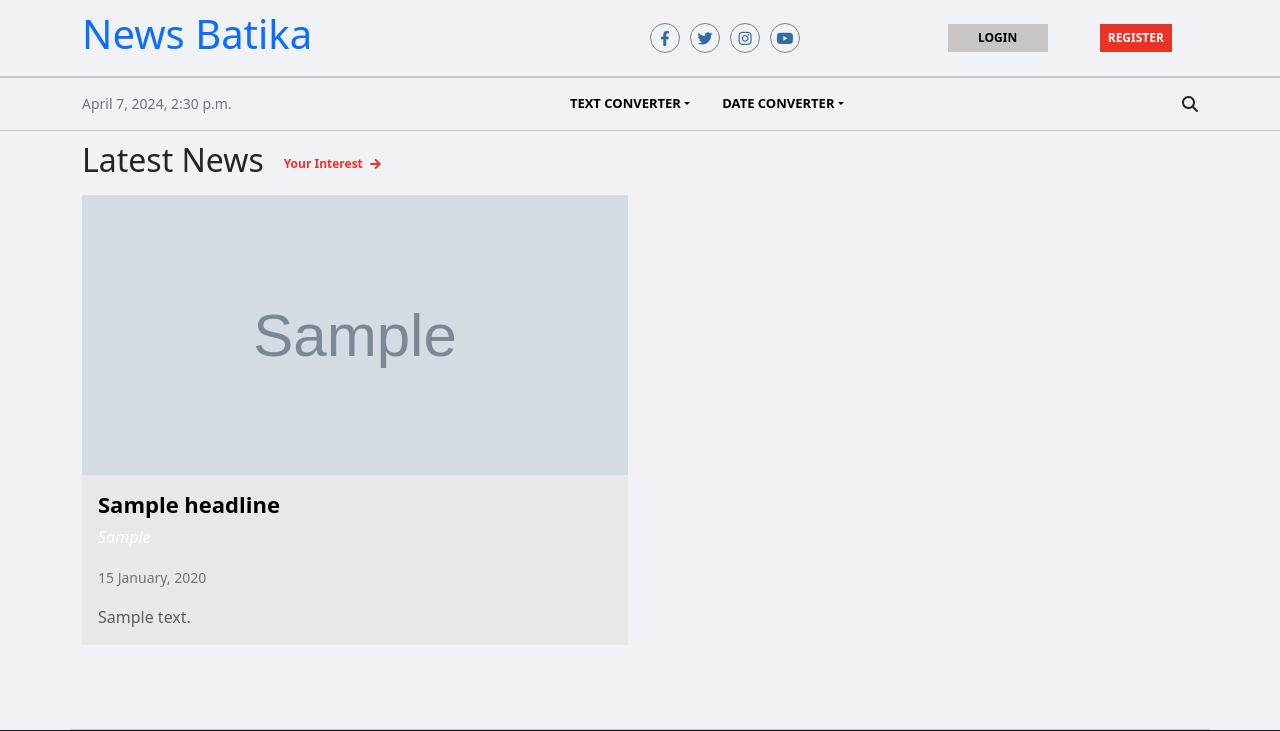
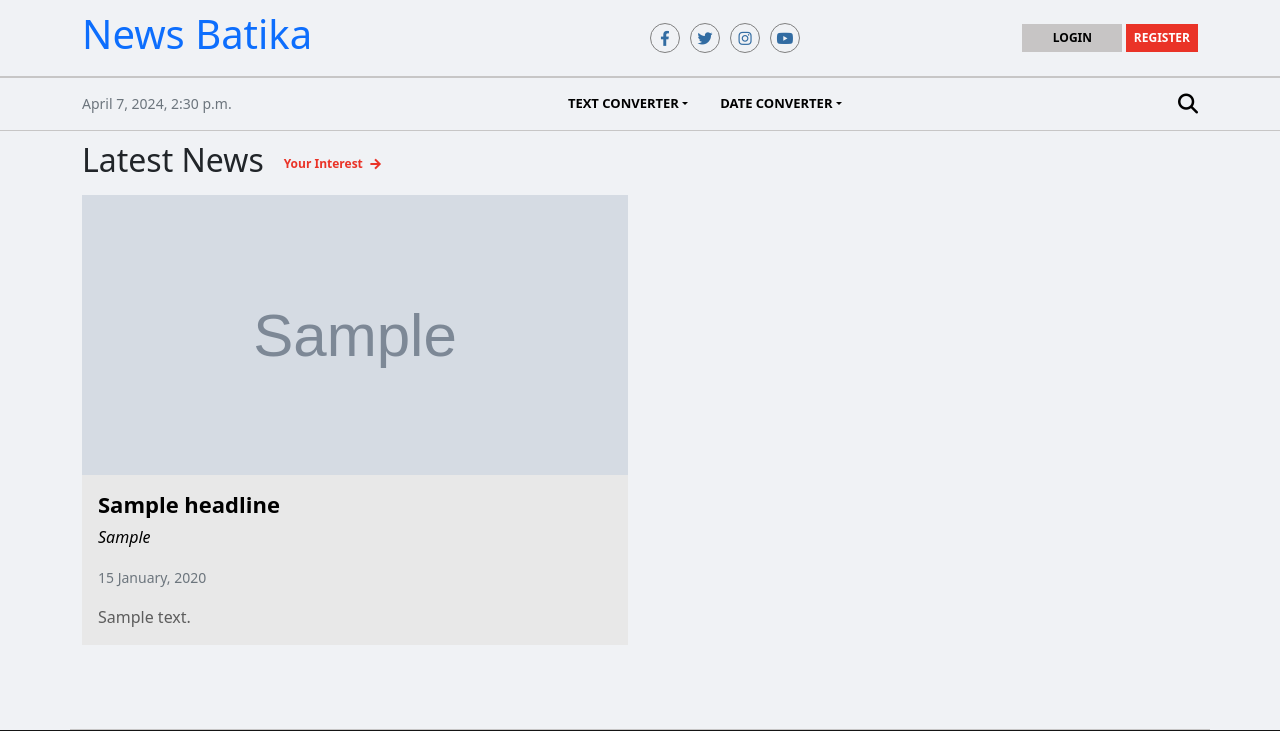
Before and after one commit to lemonnaid/News-Batika, a Django app: page / in a window 1280 px wide. Shown: the top 731 px of the page. Run offline with Django 5.2, Linux system fonts and the light colour scheme; tables that the repository leaves empty hold one stand-in row (values such as "Sample post"); grey boxes marked "Sample" are stand-in pictures.

Commit message:
added searching feature and refresh the page after visiting news with news recommendation

```diff
--- a/news/templates/news/base.html
+++ b/news/templates/news/base.html
@@ -12,9 +12,8 @@
     <link rel="stylesheet" href="https://fonts.googleapis.com/css2?family=Material+Symbols+Outlined:opsz,wght,FILL,GRAD@48,400,0,0" />
     <link href="https://fonts.googleapis.com/css2?family=Mukta:wght@200;300;400;500;600;700;800display=swap" rel="stylesheet" />
     <link rel="stylesheet" href="https://cdnjs.cloudflare.com/ajax/libs/font-awesome/6.4.0/css/all.min.css" />
-    <link rel='stylesheet' type='text/css' media='screen' href='{% static "style/style.css" %}'>
+    <link rel="stylesheet" type="text/css" media="screen" href='{% static "style/style.css" %}' />
     <script src="{% static 'js/main.js' %}"></script>
-
   </head>
   <body>
     <header>
@@ -42,19 +41,13 @@
             </div>
             <div class="site-button">
               {% if user.is_authenticated %}
-                <a href="{% url 'logout' %}" role="button" class="login-btn">LOGOUT</a>
+              <a href="{% url 'logout' %}" role="button" class="login-btn">LOGOUT</a>
               {% else %}
-                <a href="{% url 'login' %}" role="button" class="login-btn">LOGIN</a>
-                <a href="{% url 'register' %}" role="button" class="subscribe-btn">REGISTER</a>
+              <a href="{% url 'login' %}" role="button" class="login-btn">LOGIN</a>
+              <a href="{% url 'register' %}" role="button" class="subscribe-btn">REGISTER</a>
+              {% endif %} {% if user.is_authenticated and user.is_staff %}
+              <a href="{% url 'scrape' %}" role="button" class="subscribe-btn">FETCH NEWS</a>
               {% endif %}
-              {% if user.is_authenticated and user.is_staff %}
-                 <a href="{% url 'scrape' %}" role="button" class="subscribe-btn">FETCH NEWS</a>
-              {% endif %}
-
-
-
-
-
             </div>
           </div>
         </div>
@@ -79,25 +72,24 @@
                   <li><a class="dropdown-item" href="#">English to Nepali</a></li>
                 </ul>
               </li>
-
             </ul>
           </div>
-          <div class="search-icon">
-            <i class="fa-solid fa-magnifying-glass"></i>
+          <div class="search-icon-div">
+            <input type="text" id="searchField" placeholder="Search..." style="display: none" />
+            <a href="#" onclick="toggleSearch()">
+              <i class="fa-solid search-icon fa-magnifying-glass" onclick="search_news()"></i>
+            </a>
           </div>
         </div>
       </section>
     </header>
-    {% block content %}
-    {% endblock content %}
+    {% block content %} {% endblock content %}
     <footer class="section-6">
       <div class="container footer-container">
         <div class="row">
           <div class="col-md-3 footer-column">
             <h5 class="footer-title">ABOUT US</h5>
-            <p class="footer-para">News aggregator system plays a crucial role in assisting users to stay updated with the
-              latest news across various topics and sources in today&#39;s rapidly evolving digital landscape.
-            </p>
+            <p class="footer-para">News aggregator system plays a crucial role in assisting users to stay updated with the latest news across various topics and sources in today&#39;s rapidly evolving digital landscape.</p>
             <div class="site-social-icons">
               <div class="footer-social-handles">
                 <a class="footer-nav-icon" href="#"
@@ -120,13 +112,14 @@
           </div>
           <div class="col-md-3 footer-column">
             <h5 class="footer-title">CONTACT US</h5>
-            <p class="mb-2 footer-para1"><i class="fa fa-map-marker-alt  me-3"></i>Kathmandu, Nepal</p>
+            <p class="mb-2 footer-para1"><i class="fa fa-map-marker-alt me-3"></i>Kathmandu, Nepal</p>
             <p class="mb-2"><i class="fa fa-phone-alt me-3"></i>9867178418</p>
-            <p class="mb-2 footer-para3"><i class="fa fa-envelope  me-3"></i>aayushaghimire56@gmail.com</p>
+            <p class="mb-2 footer-para3"><i class="fa fa-envelope me-3"></i>aayushaghimire56@gmail.com</p>
           </div>
           <div class="col-md-6 google-map-div">
             <div class="ratio ratio-21x9">
-              <iframe src="https://www.google.com/maps/embed?pb=!1m18!1m12!1m3!1d3974.058047322807!2d85.30971419829588!3d27.707626644522417!2m3!1f0!2f0!3f0!3m2!1i1024!2i768!4f13.1!3m3!1m2!1s0x39eb19077ca219b7%3A0xcada8fb23a81a282!2sPadmakanya%20Multiple%20Campus!5e0!3m2!1sen!2snp!4v1712523519541!5m2!1sen!2snp" width="600" height="450" style="border:0;" allowfullscreen="" loading="lazy" referrerpolicy="no-referrer-when-downgrade"></iframe>            </div>
+              <iframe src="https://www.google.com/maps/embed?pb=!1m18!1m12!1m3!1d3974.058047322807!2d85.30971419829588!3d27.707626644522417!2m3!1f0!2f0!3f0!3m2!1i1024!2i768!4f13.1!3m3!1m2!1s0x39eb19077ca219b7%3A0xcada8fb23a81a282!2sPadmakanya%20Multiple%20Campus!5e0!3m2!1sen!2snp!4v1712523519541!5m2!1sen!2snp" width="600" height="450" style="border: 0" allowfullscreen="" loading="lazy" referrerpolicy="no-referrer-when-downgrade"></iframe>
+            </div>
           </div>
         </div>
       </div>
--- a/news/templates/news/index.html
+++ b/news/templates/news/index.html
@@ -22,7 +22,8 @@
           <div class="row">
             <div class="col-md-6 mb-4">
               <div class="card section-3-hero-card">
-                <a class="section-3-card-overlay-tiltle" target="_blank" href="{{head.url}}">
+                <a class="section-3-card-overlay-tiltle" href=javascript:void(0)
+                onclick="open_link_and_get_similar_news('{{head.url}}', {{head.id}}, '{{authenticated}}')">
                 {% if head.image %}
                   <img src="{{head.image}}" class="card-img-top section-3-hero-card-image" alt="..." />
                 {% else %}
@@ -30,10 +31,11 @@
                 {% endif %}
                 <div class="card-body hero-card-body section-3-hero-card-body">
                   <h5 class="card-title section-3-hero-card-title">
-                    <a href={{head.url}} target="_blank"><p class="card-text hero-news-heading">{{head.title}}</p></a>
+                    <a  href=javascript:void(0)
+                    onclick="open_link_and_get_similar_news('{{head.url}}', {{head.id}}, '{{authenticated}}')"><p class="card-text hero-news-heading">{{head.title}}</p></a>
                   </h5>
                   <p class="card-text">
-                    <a class="section-3-card-overlay-tiltle news-portal-name " target="_blank" href="{{news.url}}">{{head.news_source}}</a>
+                    <a class="section-3-card-overlay-tiltle npn-text-color news-portal-name " target="_blank" href="{{news.url}}">{{head.news_source}}</a>
 
                   </p>
                   <p class="card-text">
@@ -54,16 +56,18 @@
                     <div class="col-md-8 right-hori-card">
                       <div class="card-body hori-card-body">
                         <h5 class="card-title">
-                          <a class="hori-card-title" target="_blank" href="{{n.url}}">{{n.title}}</a>
+                          <a class="hori-card-title" href=javascript:void(0)
+                          onclick="open_link_and_get_similar_news('{{n.url}}', {{n.id}}, '{{authenticated}}')">{{n.title}}</a>
                         </h5>
-                        <a class="section-3-card-overlay-tiltle news-portal-name " target="_blank" href="{{news.url}}">{{n.news_source}}</a>
+                        <a class="section-3-card-overlay-tiltle npn-text-color news-portal-name " target="_blank" href="{{news.url}}">{{n.news_source}}</a>
                         <p class="card-text">
                           <small class="text-muted">{{n.pub_date|date:"d F, Y"}}</small>
                         </p>
                       </div>
                     </div>
                     <div class="col-md-4">
-                      <a class="section-3-card-overlay-tiltle" target="_blank" href="{{n.url}}">
+                      <a class="section-3-card-overlay-tiltle" href=javascript:void(0)
+                      onclick="open_link_and_get_similar_news('{{n.url}}', {{n.id}}, '{{authenticated}}')">
                       {% if n.image %}
                         <img src="{{n.image}}" class="img-fluid hori-card-img" alt="..." />
                       {% else %}
@@ -81,7 +85,8 @@
             {% for news in latest_all_news %}
               <div class="col-md-3">
                 <div class="card section-3-card-overlay">
-                  <a class="section-3-card-overlay-tiltle" target="_blank" href="{{news.url}}">
+                  <a class="section-3-card-overlay-tiltle"  href=javascript:void(0)
+                    onclick="open_link_and_get_similar_news('{{news.url}}', {{news.id}}, '{{authenticated}}')">
                     <img src="{{news.image}}" class="card-img section-3-card-img-overlay" alt="..." />
                     <div class="card-img-overlay card-img-overlay-section-3">
                       <h5 class="card-title">
--- a/news/urls.py
+++ b/news/urls.py
@@ -11,4 +11,5 @@ urlpatterns = [
     path(
         "similar_news/<int:news_id>/", views.get_similar_news, name="get_similar_news"
     ),
+    path("search/<str:search_text>", views.search_news, name="search_news")
 ]
--- a/news/views.py
+++ b/news/views.py
@@ -112,3 +112,30 @@ def get_similar_news(request, news_id):
     }
 
     return render(request, "news/index.html", context)
+
+
+def search_news(request, search_text):
+    logger.info("Searching News")
+    searched_news = Headline.objects.filter(description__icontains=search_text).order_by("-id")
+    latest_news, latest_all_news,random_three = list(), list(), list()
+    if searched_news:
+        latest_news = searched_news[0]
+    if len(searched_news) > 3:
+        random_three = searched_news[1:4]
+    if len(searched_news) > 4:
+        latest_all_news = searched_news[4:]
+
+    clean_text = "No News Found. Please try searching other news"
+    if latest_news:
+        clean_text = latest_news.description
+
+    context = {
+        "head": latest_news,
+        "random_three": random_three,
+        "latest_all_news": latest_all_news,
+        "clean_text": clean_text,
+        "date": datetime.now(),
+        "authenticated": request.user.is_authenticated,
+    }
+
+    return render(request, "news/index.html", context)
--- a/static/js/main.js
+++ b/static/js/main.js
@@ -64,17 +64,36 @@ function compare_passwords() {
   return true;
 }
 
+//Search box field part of code
+
+function toggleSearch() {
+  let searchField = document.getElementById("searchField");
+  if (searchField.style.display === "none") {
+    searchField.style.display = "inline-block";
+    searchField.focus();
+  } else {
+    searchField.style.display = "none";
+  }
+}
 
 function open_link_and_get_similar_news(redirect_url, news_id, authenticated) {
   // Open a new window with the specified redirect URL
   window.open(redirect_url, "_blank");
 
-  if (authenticated){
-   window.location.href=`https://localhost/get_similar_news/${news_id}`
+  if (authenticated == "True") {
+    console.log("Getting similar news");
+    window.location.href = `http://localhost:8000/similar_news/${news_id}`;
   }
+}
 
-};
+function search_news() {
+  var search_text = document.getElementById("searchField").value;
+  if (search_text) {
+    console.log(search_text);
+    window.location.href = `http://localhost:8000/search/${search_text}`;
+  }
+}
 
-
-
-<a href=javascript:void(0) onclick="open_link_and_get_similar_news(redirect_url='https://google.com', news_id=2, authenticated=true)"><h1>Click Me</h1></a>
+{
+  /* <a href=javascript:void(0) onclick="open_link_and_get_similar_news(redirect_url='https://google.com', news_id=2, authenticated=true)"><h1>Click Me</h1></a> */
+}
--- a/static/style/style.css
+++ b/static/style/style.css
@@ -60,8 +60,9 @@ body {
   font-size: 12px;
   display: flex;
   width: 100%;
-  justify-content: space-around;
+  justify-content: space-between;
   align-items: center;
+  margin-left: 200px;
 }
 .logined-site-button {
   justify-content: center !important;
@@ -72,7 +73,6 @@ body {
   color: black;
   background-color: #c7c5c5;
   text-decoration: none;
-  /* margin: 0px 7px; */
   padding: 5px 8px;
   font-weight: 700;
   text-align: center;
@@ -137,6 +137,13 @@ body {
 .nav-link:hover {
   color: #ea3327 !important ;
 }
+
+.search-icon-div a {
+  text-decoration: none;
+  color: black;
+  font-size: 20px;
+}
+
 /* /================== End of nav-section ===================/
 
 /========== body-section-1 ===============/ */
@@ -475,6 +482,9 @@ body {
 }
 .news-portal-name {
   font-style: italic;
+}
+.npn-text-color {
+  color: black !important;
 }
 .section-3-card-overlay-tiltle:hover {
   color: #ffffff;
```
Also changed, not shown: static/not_found.png. Lines whose indentation alone changed are shown as unchanged.
